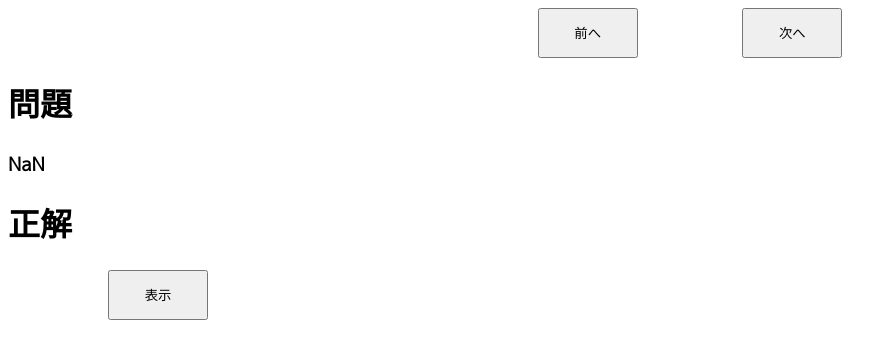
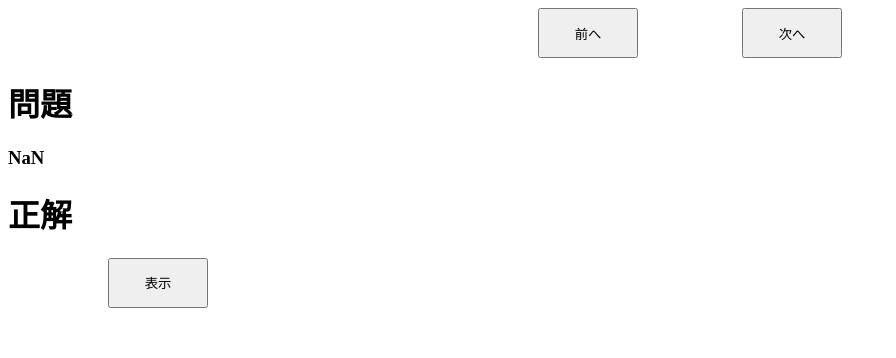
Before and after one commit to ff-yy/simple-quiz-viewer, a plain HTML site: page index.html in a window 1280 px wide. Shown: the whole page, without its empty margins (0-896 px from the left). Drawn offline with Linux system fonts and the light colour scheme.

Commit message:
Update index.html

```diff
--- a/index.html
+++ b/index.html
@@ -5,7 +5,7 @@
 	<meta name="viewport" content="width=device-width,initial-scale=1">
 	<title>Quiz</title>
 	<link rel="stylesheet" href="style.css">
-	<link href="https://fonts.googleapis.com/css?family=M+PLUS+1p" rel="stylesheet">
+	<link href="https://fonts.googleapis.com/css?family=Noto+Sans+JP" rel="stylesheet">
 
 
 </head>
```
